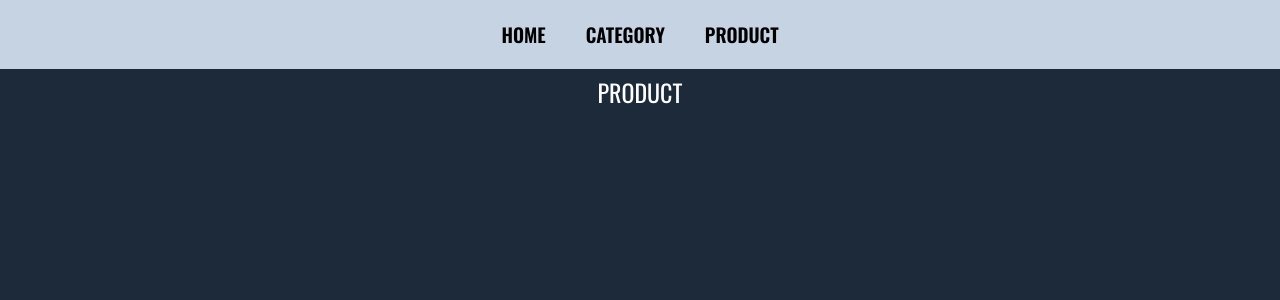
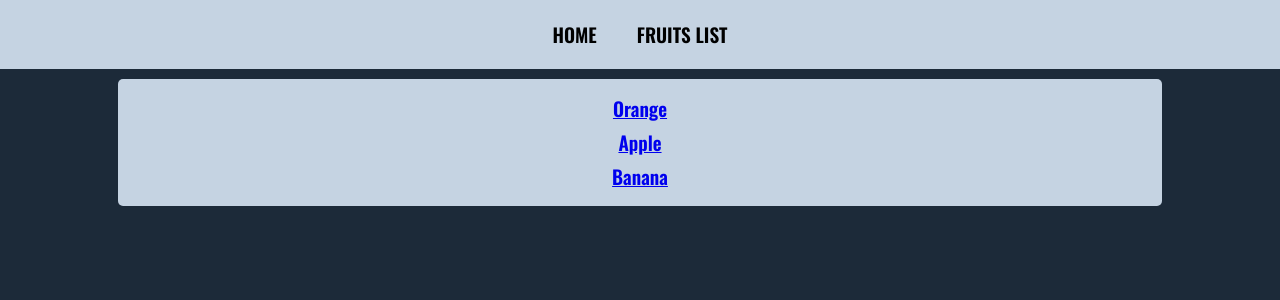
Before and after one commit to giacomo9999/react-router-again, a React (Create React App) app: page /fruitsList in a window 1280 px wide. Shown: the top 300 px of the page. Built offline with nearby package versions, Linux system fonts and the light colour scheme.

Commit message:
Modified for fruits.

```diff
--- a/src/App.js
+++ b/src/App.js
@@ -1,21 +1,11 @@
 import React from "react";
-import { Link, Route, Switch, useRouteMatch } from "react-router-dom";
-import Category from "./Category";
+import { Link, Route, Switch } from "react-router-dom";
+import FruitsList from "./FruitsList";
 
 const Home = () => {
-  console.log("Home Route Match: ", useRouteMatch());
   return (
     <div>
       <h2>HOME</h2>
-    </div>
-  );
-};
-
-const Product = () => {
-  console.log("Product Route Match: ", useRouteMatch());
-  return (
-    <div>
-      <h2>PRODUCT</h2>
     </div>
   );
 };
@@ -29,10 +19,7 @@ export default function App() {
             <Link to="/">HOME</Link>
           </li>
           <li>
-            <Link to="/category">CATEGORY</Link>
-          </li>
-          <li>
-            <Link to="/product">PRODUCT</Link>
+            <Link to="/fruitsList">FRUITS LIST</Link>
           </li>
         </ul>
       </nav>
@@ -40,14 +27,8 @@ export default function App() {
         <Route exact path="/">
           <Home />
         </Route>
-        <Route path="/category">
-          <Category />
-        </Route>
-        <Route path="/product">
-          <Product />
-        </Route>
-        <Route path="/:id">
-          <Product />
+        <Route path="/fruitsList">
+          <FruitsList />
         </Route>
       </Switch>
     </div>
--- a/src/Category.js
+++ /dev/null
@@ -1,39 +0,0 @@
-import React from "react";
-import { Link, Route, useParams, useRouteMatch } from "react-router-dom";
-
-const Item = () => {
-  const { itemName } = useParams();
-  //   console.log("Item name: ", name);
-  console.log("Item route match: ", useRouteMatch().params);
-  console.log("Item params: ", useParams());
-  return (
-    <div>
-      <h3>{itemName}</h3>
-    </div>
-  );
-};
-
-const Category = () => {
-  const { url, path } = useRouteMatch();
-  console.log("Category Route Match: ", useRouteMatch());
-  return (
-    <div>
-      <ul>
-        <li>
-          <Link to={`${url}/shoes`}>Shoes</Link>
-        </li>
-        <li>
-          <Link to={`${url}/boots`}>Boots</Link>
-        </li>
-        <li>
-          <Link to={`${url}/footwear`}>Footwear</Link>
-        </li>
-      </ul>
-      <Route path={`${path}/:itemName`}>
-        <Item />
-      </Route>
-    </div>
-  );
-};
-
-export default Category;
--- /dev/null
+++ b/src/FruitsList.js
@@ -0,0 +1,37 @@
+import React from "react";
+import { Link, Route, useParams, useRouteMatch } from "react-router-dom";
+
+const Fruit = () => {
+  const { fruitName } = useParams();
+  console.log("Fruit here- ", fruitName);
+  return (
+    <div>
+      <h2>{fruitName}</h2>
+    </div>
+  );
+};
+
+const FruitsList = () => {
+  const { url, path } = useRouteMatch();
+  console.log(useRouteMatch());
+  return (
+    <div>
+      <ul>
+        <li>
+          <Link to={`${url}/orange`}>Orange</Link>
+        </li>
+        <li>
+          <Link to={`${url}/apple`}>Apple</Link>
+        </li>
+        <li>
+          <Link to={`${url}/banana`}>Banana</Link>
+        </li>
+      </ul>
+      <Route path={`${path}/:fruitName`}>
+        <Fruit />
+      </Route>
+    </div>
+  );
+};
+
+export default FruitsList;
--- a/src/index.css
+++ b/src/index.css
@@ -230,5 +230,5 @@ nav a:active {
 }
 
 nav .selectedLink {
-  color: blue;
+  background-color: blue;
 }
```
Also changed, not shown: 1 other file (tests, documents, lock files or other folders).
